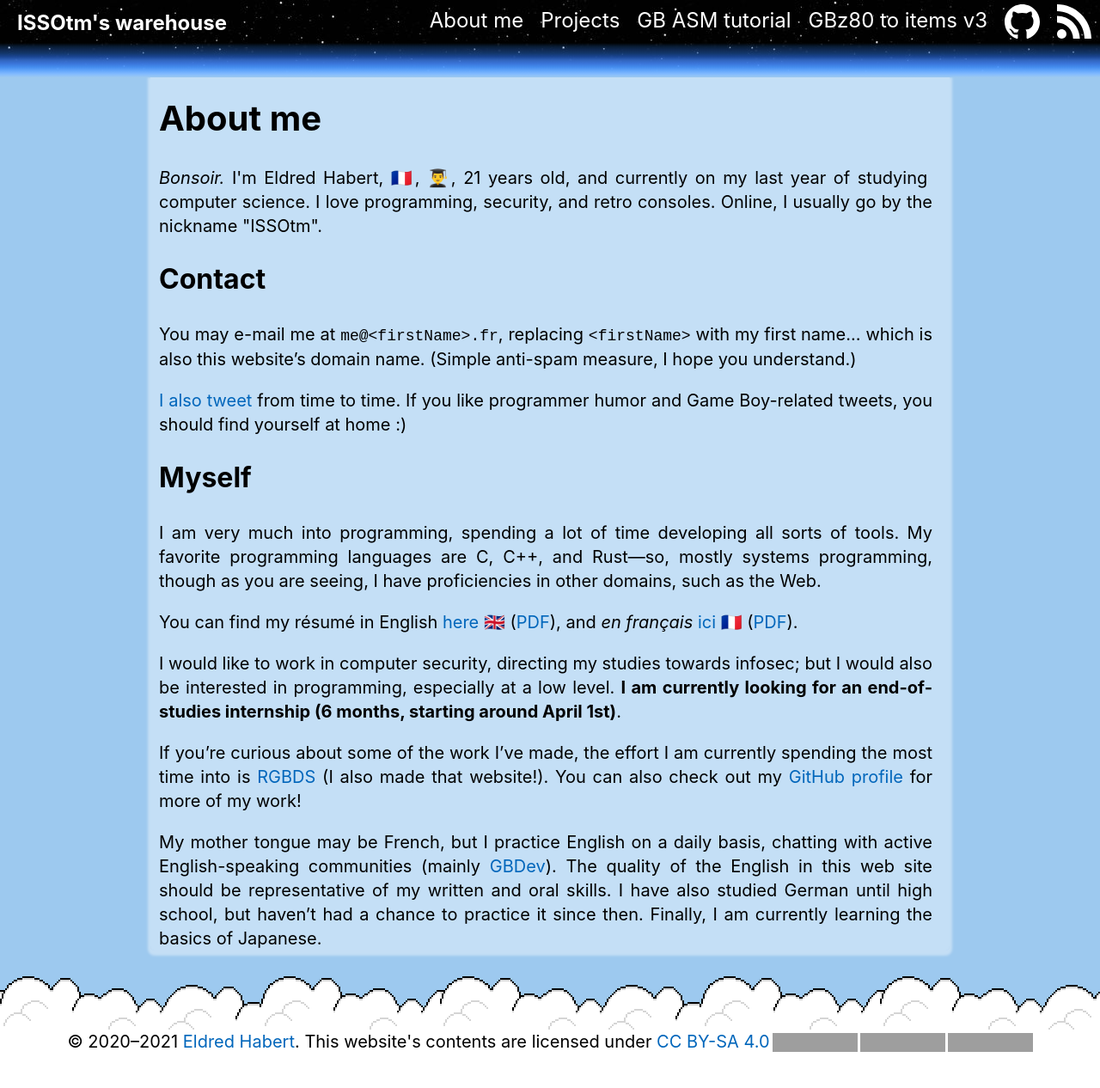
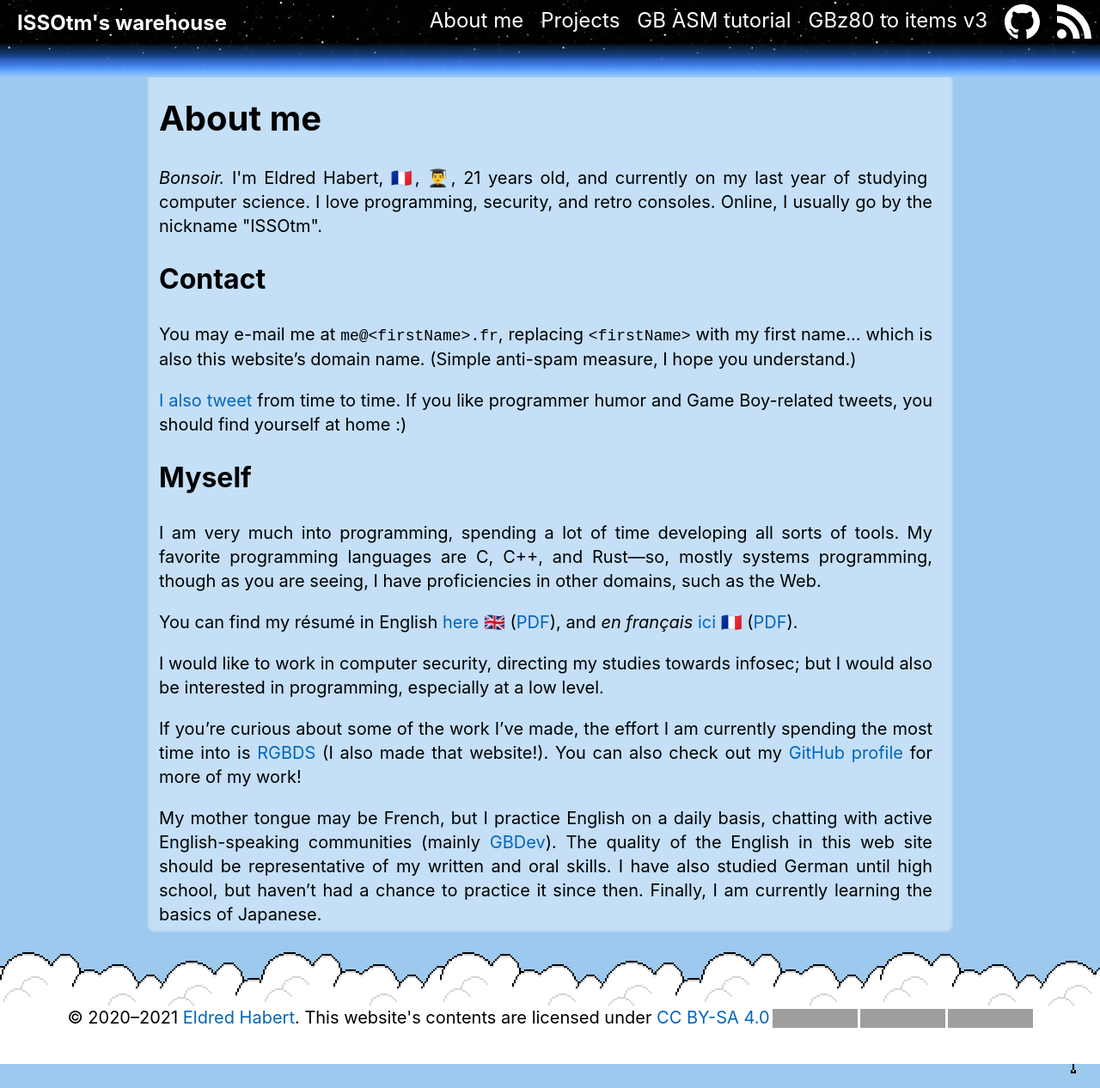
Before and after one commit to ISSOtm/issotm.github.io, a Jekyll site: the page built from _pages/about.md, in a window 1280 px wide. Shown: the whole page at 86% size. Built offline with Jekyll 4.4.1, drawn with Linux system fonts in a browser that asks for light colours; some web fonts are replaced; grey boxes are pictures that could not be loaded.

Commit message:
Remove mention of looking for an internship
I have actually found one for a while now

```diff
--- a/_pages/about.md
+++ b/_pages/about.md
@@ -20,7 +20,7 @@ I am very much into programming, spending a lot of time developing all sorts of
 
 You can find my résumé in English [here 🇬🇧](/cv/en) ([PDF](/cv/en.pdf)), and *en français* [ici 🇫🇷](/cv/fr) ([PDF](/cv/fr.pdf)).
 
-I would like to work in computer security, directing my studies towards infosec; but I would also be interested in programming, especially at a low level. **I am currently looking for an end-of-studies internship (6 months, starting around April 1st)**.
+I would like to work in computer security, directing my studies towards infosec; but I would also be interested in programming, especially at a low level.
 
 If you're curious about some of the work I've made, the effort I am currently spending the most time into is [RGBDS](https://rgbds.gbdev.io) (I also made that website!). You can also check out my [GitHub profile](https://github.com/ISSOtm) for more of my work!
 
```
